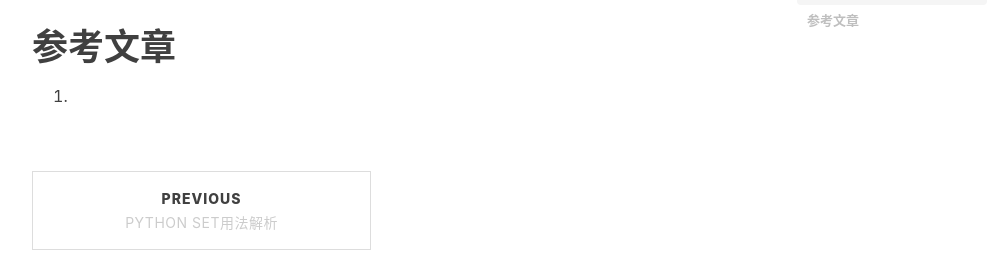
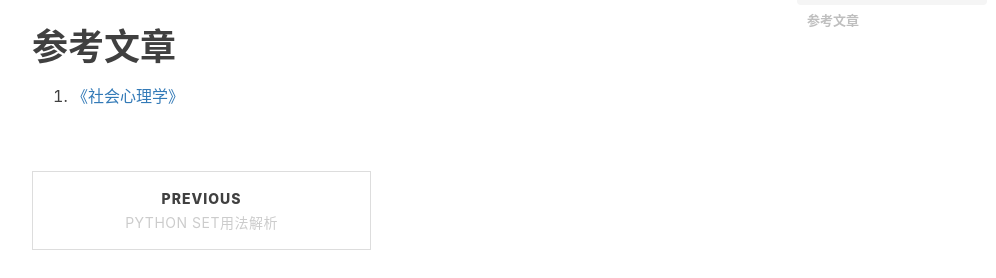
Before and after one commit to shihai1991/shihai1991.github.io, a Jekyll site: the page built from _posts/2022-10-01-社会心理学.md, in a window 1280 px wide and 900 px high, scrolled down 2851 px. Shown: the part 174-452 px from the top of the window, without its empty margins (233-1229 px from the left). Built offline with Jekyll 4.4.1, drawn with Linux system fonts in a browser that asks for light colours; nearby versions of some CDN libraries; comment, search, counter and statistics services are not loaded.

Commit message:
Update 2022-10-01-社会心理学.md

```diff
--- a/_posts/2022-10-01-社会心理学.md
+++ b/_posts/2022-10-01-社会心理学.md
@@ -57,4 +57,4 @@ time: '2022.10.01 16:25:00'
 过分个人化的的情境：与不害羞的人相比，害羞的，过分敏感的人或多或少地把一些偶然事件看做是与自己有关的。害羞和焦虑的人还会把情景过分个人化。
 
 # 参考文章
-1. []()
+1. [《社会心理学》](https://book.douban.com/subject/25982198/)
```
